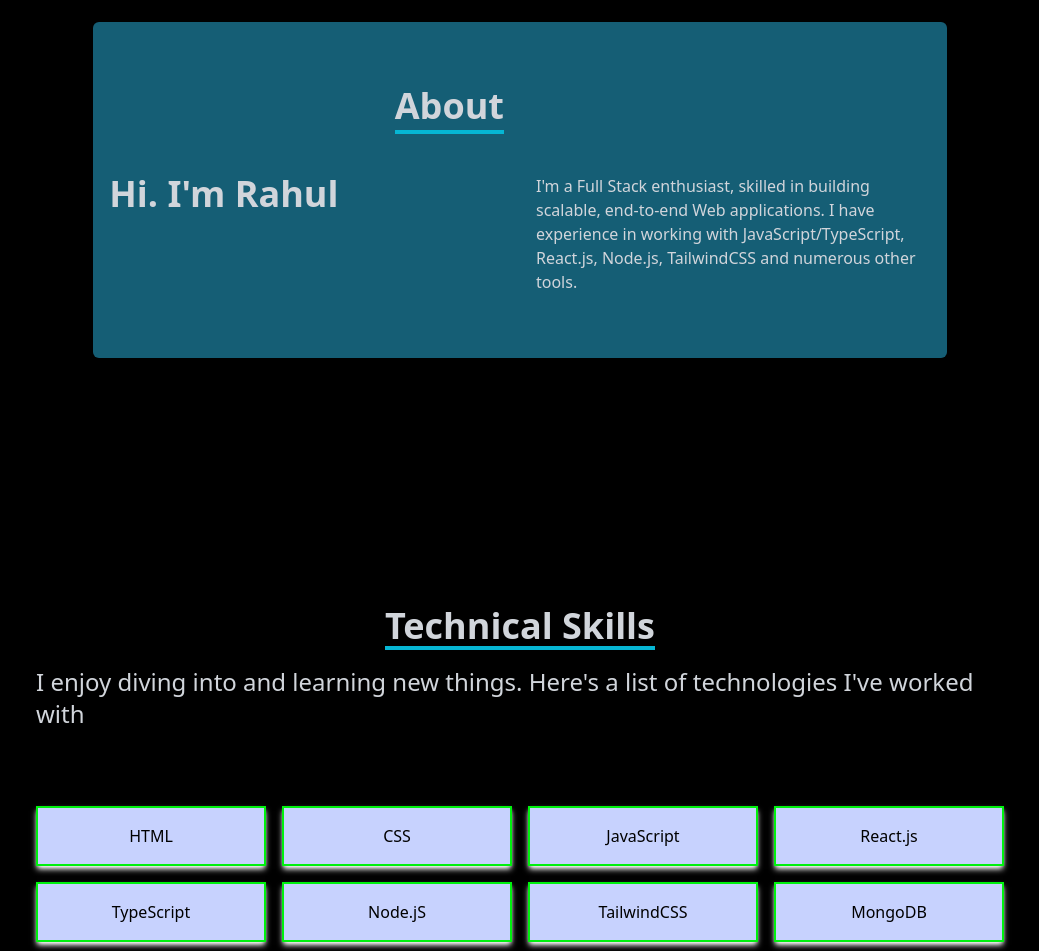
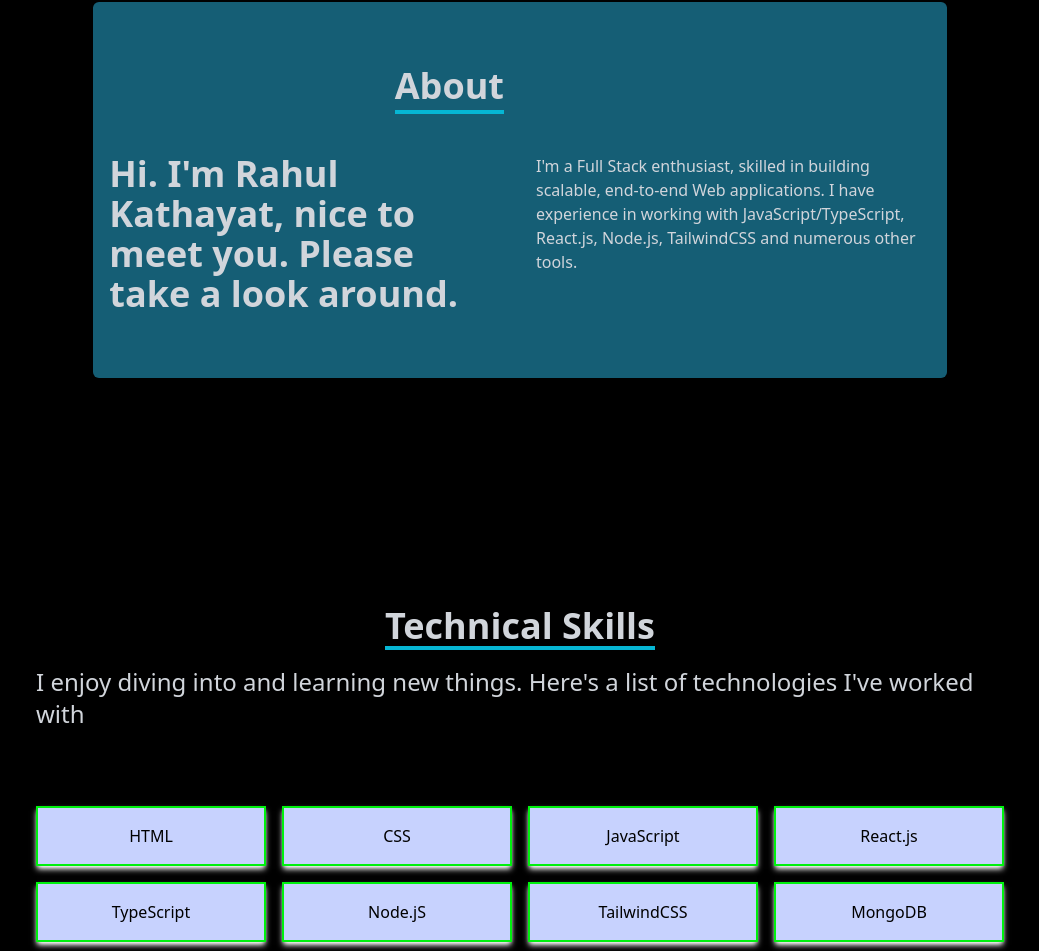
Before and after one commit to RahulSinghKathayat/Portfolio, a React (Vite) app in the folder portfolio/: page / in a window 1280 px wide. Shown: the part 1010-1961 px from the top of the page, without its empty margins (120-1159 px from the left). Built offline with nearby package versions, Linux system fonts and the light colour scheme.

Commit message:
npm run dev

```diff
--- a/portfolio/src/components/About.jsx
+++ b/portfolio/src/components/About.jsx
@@ -13,7 +13,7 @@ const About = () =>{
                 </div>
                 <div className="max-w-[1000px] w-full grid sm:grid-cols-2 gap-8 px-4">
                     <div className="sm:text-right text-4xl font-bold">
-                        <p className="flex text-left">Hi. I'm Rahul</p>
+                        <p className="flex text-left">Hi. I'm Rahul Kathayat, nice to meet you. Please take a look around.</p>
                         </div>
                         <div>
                             <p className="flex text-left">I'm a Full Stack enthusiast, skilled in building scalable, end-to-end Web applications.
```
